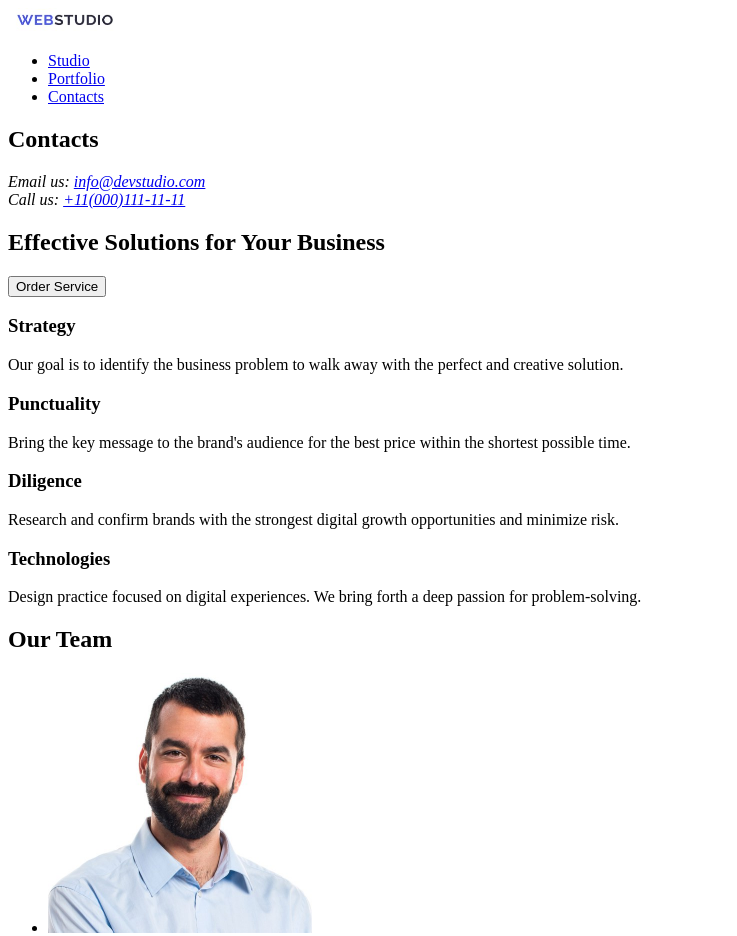
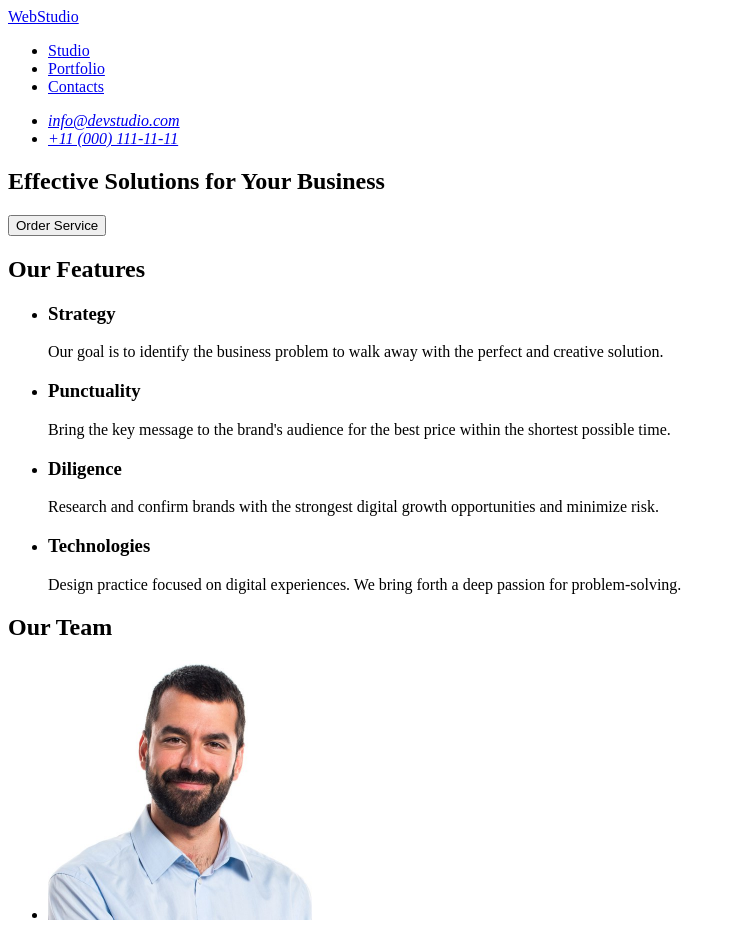
Before and after one commit to andreyk0q/goit-markup-hw-01, a plain HTML site: page index.html in a window 1280 px wide. Shown: the top 936 px of the page, without its empty margins (0-737 px from the left). Drawn offline with Linux system fonts and the light colour scheme.

Commit message:
add index file

```diff
--- a/index.html
+++ b/index.html
@@ -1,14 +1,19 @@
 <!DOCTYPE html>
 <html lang="en">
+
 <head>
-    <meta charset="UTF-8">
-    <meta name="viewport" content="width=device-width, initial-scale=1.0">
-    <title>Document</title>
+    <meta charset="UTF-8" />
+    <meta name="viewport" content="width=device-width, initial-scale=1.0" />
+    <title>WebStudio</title>
 </head>
+
 <body>
     <header>
-        <img src="./images/WebStudio.jpg" alt="Web Studio photo" width="115" height="24" />
         <nav>
+
+            <a href="./index.html">WebStudio</a>
+
+
             <ul>
                 <li><a href="#studio">Studio</a></li>
                 <li><a href="#portfolio">Portfolio</a></li>
@@ -16,72 +21,94 @@
             </ul>
         </nav>
 
-        <h2 id="contacts">Contacts</h2>
+
         <address>
-            Email us: <a href="mailto:info@devstudio.com">info@devstudio.com</a><br />
-            Call us: <a href="tel:+11(000)111-11-11">+11(000)111-11-11</a><br />
+            <ul>
+
+                <li>
+                    <a href="mailto:info@devstudio.com">info@devstudio.com</a>
+                </li>
+
+                <li>
+                    <a href="tel:+110001111111">+11 (000) 111-11-11</a>
+                </li>
+            </ul>
         </address>
-
-        <h2 id="portfolio">Effective Solutions
-        for Your Business</h2>
-        <button type="button">Order Service</button>
     </header>
 
     <main>
+        <section>
+            <h1>Effective Solutions for Your Business</h1>
+            <button type="button">Order Service</button>
+        </section>
+
+        <section>
+            <h2>Our Features</h2>
+            <ul>
+                <li>
                     <h3>Strategy</h3>
                     <p>
-            Our goal is to identify the business
-            problem to walk away with the perfect and creative solution.
+                        Our goal is to identify the business problem to walk away with the
+                        perfect and creative solution.
                     </p>
+                </li>
+                <li>
                     <h3>Punctuality</h3>
                     <p>
-            Bring the key message to the brand's audience for the best price within the shortest possible time.
+                        Bring the key message to the brand's audience for the best price
+                        within the shortest possible time.
                     </p>
+                </li>
+                <li>
                     <h3>Diligence</h3>
                     <p>
-            Research and confirm brands with the strongest digital growth opportunities and minimize risk.
+                        Research and confirm brands with the strongest digital growth
+                        opportunities and minimize risk.
                     </p>
+                </li>
+                <li>
                     <h3>Technologies</h3>
                     <p>
-            Design practice focused on digital experiences. We bring forth a deep passion for problem-solving.
+                        Design practice focused on digital experiences. We bring forth a deep
+                        passion for problem-solving.
                     </p>
+                </li>
+            </ul>
+        </section>
 
-        <h2 id="studio">Our Team</h2>
+        <section>
+            <h2>Our Team</h2>
             <ul>
-
                 <li>
-            <img src="./images/Mark.jpg" alt="Mark Guerrero Product Designer" width="264" height="260" />
+                    <img src="./images/Mark.jpg" alt="Mark Guerrero" width="264" />
                     <h3>Mark Guerrero</h3>
                     <p>Product Designer</p>
                 </li>
-
                 <li>
-            <img src="./images/Tom.jpg" alt="Tom Ford Frontend Developer" width="264" height="260" />
+                    <img src="./images/Tom.jpg" alt="Tom Ford" width="264" />
                     <h3>Tom Ford</h3>
                     <p>Frontend Developer</p>
                 </li>
-
                 <li>
-            <img src="./images/Camila.jpg" alt="Camila Garcia Marketing" width="264" height="260" />
+                    <img src="./images/Camila.jpg" alt="Camila Garcia" width="264" />
                     <h3>Camila Garcia</h3>
                     <p>Marketing</p>
                 </li>
-
                 <li>
-            <img src="./images/Daniel.jpg" alt="Daniel Wilson UI Designer" width="264" height="260" />
+                    <img src="./images/Daniel.jpg" alt="Daniel Wilson" width="264" />
                     <h3>Daniel Wilson</h3>
                     <p>UI Designer</p>
                 </li>
-
             </ul>
-
+        </section>
     </main>
 
     <footer>
-        <img src="./images/WebStudio.jpg" alt="Web Studio photo" width="115" height="24" />
         <p>
-            Increase the flow of customers and sales for your business with digital marketing & growth solutions.
+            Increase the flow of customers and sales for your business with digital
+            marketing & growth solutions.
         </p>
     </footer>
 </body>
+
 </html>
```
Also changed, not shown: images/index.html.jpg (renamed from images/WebStudio.jpg). Lines whose indentation alone changed are shown as unchanged.
